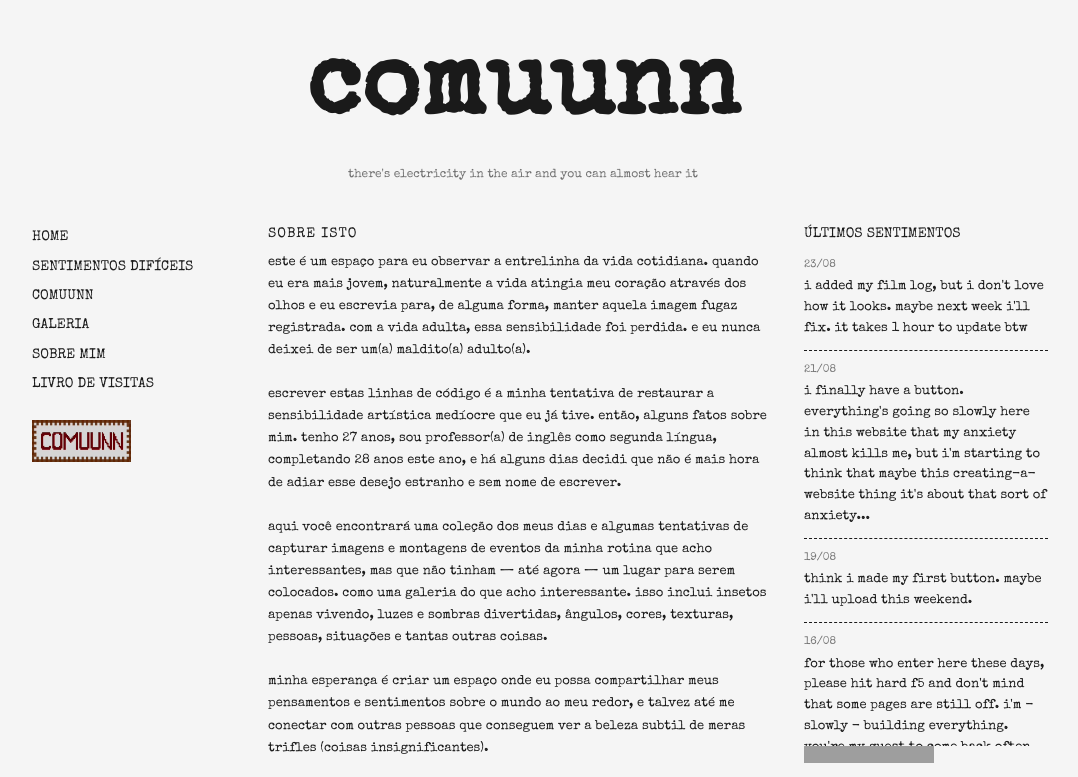
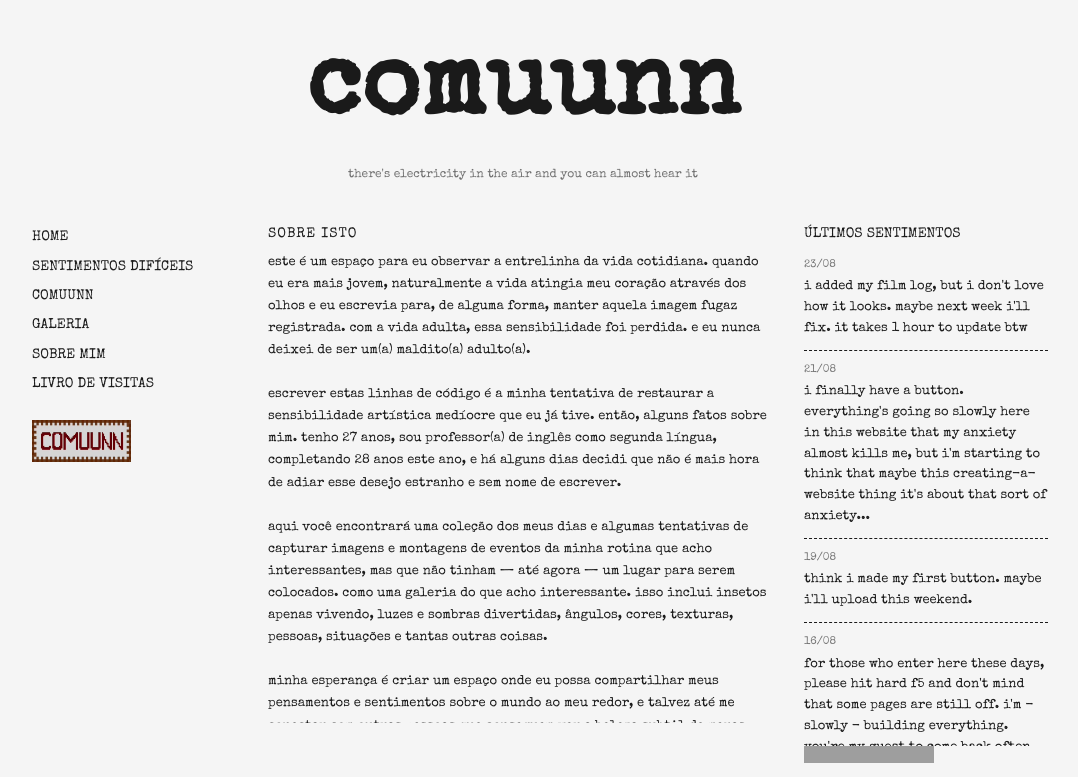
Before and after one commit to guiolhermer/comuunn, a Jekyll site: the page built from index.html, in a window 1280 px wide. Shown: the top 777 px of the page, without its empty margins (117-1195 px from the left). Built offline with Jekyll 4.4.1, drawn with Linux system fonts in a browser that asks for light colours; some of the changed text lies outside the part shown; grey boxes are pictures that could not be loaded.

Commit message:
fix: remove redundant font-family declarations and set max-height for home main section

```diff
--- a/assets/style.css
+++ b/assets/style.css
@@ -41,16 +41,6 @@ a:hover {
   color: var(--blue);
   text-decoration: underline;
 }
-
-.site-title,
-.sobre-isto-titulo,
-.titulo-ultimos-sentimentos,
-.titulo-post,
-.letterboxdtitulo,
-.coluna-navegacao {
-  font-family: 'Special Elite', monospace;
-}
-
 
 /* ---------- título do site (usado no masthead da home e dos posts) ---------- */
 .site-title {
@@ -99,6 +89,7 @@ a:hover {
 .home-main {
   flex: 1;
   min-width: 500px;
+  max-height: 500px;
   overflow-y: auto;
 }
 
```
